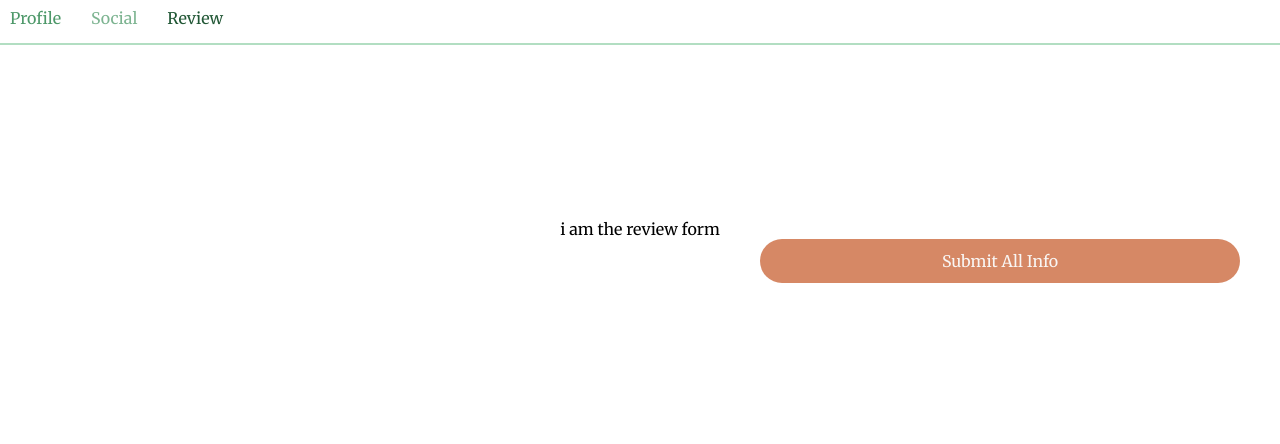
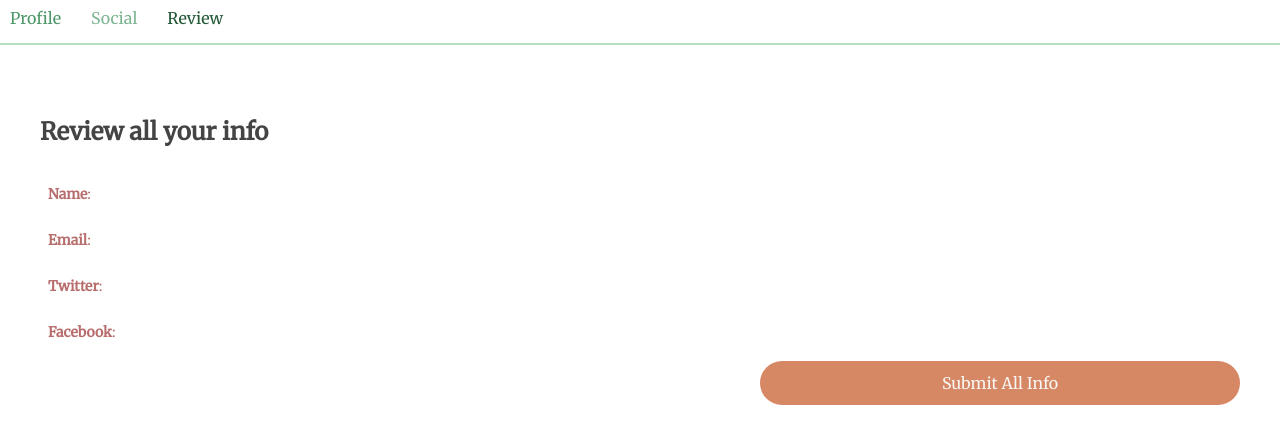
Before and after one commit to Artix9/20-react-apps, a React (Create React App) app in the folder B02-Multi-Step-Form/: page /review in a window 1280 px wide. Shown: the top 444 px of the page. Built offline with nearby package versions, Linux system fonts and the light colour scheme; the HTML template or start-up script is replaced by a standard one.

Commit message:
B02-3 Storing state with React Context

```diff
--- a/B02-Multi-Step-Form/src/components/SignupForm/1ProfileForm.js
+++ b/B02-Multi-Step-Form/src/components/SignupForm/1ProfileForm.js
@@ -1,6 +1,7 @@
 import React from "react";
 import { useForm } from "react-hook-form";
 import { useHistory } from "react-router";
+import { useSignupForm } from "./SignupFormContext";
 
 export default function ProfileForm() {
   const {
@@ -9,10 +10,10 @@
     formState: { errors },
   } = useForm();
   const history = useHistory();
+  const { profile, setProfile } = useSignupForm();
 
   function onSubmit(data) {
-    // do whatever we need here
-    console.log(data);
+    setProfile(data);
     history.push("/social");
   }
 
@@ -23,6 +24,7 @@
       <input
         type="text"
         placeholder="What's your name?"
+        defaultValue={profile.name}
         {...register("name", { required: true })}
       />
       {errors.name && <p>Name is required.</p>}
@@ -30,6 +32,7 @@
       <input
         type="text"
         placeholder="What's your email?"
+        defaultValue={profile.email}
         {...register("email", {
           required: true,
           pattern:
--- a/B02-Multi-Step-Form/src/components/SignupForm/2SocialForm.js
+++ b/B02-Multi-Step-Form/src/components/SignupForm/2SocialForm.js
@@ -1,6 +1,7 @@
 import React from "react";
 import { useForm } from "react-hook-form";
 import { useHistory } from "react-router-dom";
+import { useSignupForm } from "./SignupFormContext";
 
 export default function SocialForm() {
   const {
@@ -9,10 +10,10 @@
     formState: { errors },
   } = useForm();
   const history = useHistory();
+  const { social, setSocial } = useSignupForm();
 
   function onSubmit(data) {
-    // do whatever we need here
-    console.log(data);
+    setSocial(data);
     history.push("/review");
   }
 
@@ -23,6 +24,7 @@
       <input
         type="text"
         placeholder="What's your Twitter?"
+        defaultValue={social.twitter}
         {...register("twitter", { required: true })}
       />
       {errors.twitter && <p>Twitter is required.</p>}
@@ -30,6 +32,7 @@
       <input
         type="text"
         placeholder="What's your Facebook?"
+        defaultValue={social.facebook}
         {...register("facebook", {
           required: true,
         })}
--- a/B02-Multi-Step-Form/src/components/SignupForm/3Review.js
+++ b/B02-Multi-Step-Form/src/components/SignupForm/3Review.js
@@ -1,9 +1,36 @@
 import React from "react";
+import { useSignupForm } from "./SignupFormContext";
 
 export default function Review() {
+  const { profile, social } = useSignupForm();
+
+  function handleSubmit(e) {
+    e.preventDefault();
+
+    // const data = {...profile, ...social};
+    // axios.post('url-goes-here', data);
+
+    alert("you are submitting! congrats!");
+  }
+
   return (
-    <form>
-      i am the review form <input type="submit" value="Submit All Info" />
+    <form onSubmit={handleSubmit}>
+      <h2>Review all your info</h2>
+
+      <p>
+        <strong>Name</strong>: {profile.name}
+      </p>
+      <p>
+        <strong>Email</strong>: {profile.email}
+      </p>
+      <p>
+        <strong>Twitter</strong>: {social.twitter}
+      </p>
+      <p>
+        <strong>Facebook</strong>: {social.facebook}
+      </p>
+
+      <input type="submit" value="Submit All Info" />
     </form>
   );
 }
--- a/B02-Multi-Step-Form/src/components/SignupForm/SignupForm.js
+++ b/B02-Multi-Step-Form/src/components/SignupForm/SignupForm.js
@@ -1,12 +1,14 @@
-import React from "react";
+import React, { useState } from "react";
 import { Route, Switch } from "react-router-dom";
 import ProfileForm from "./1ProfileForm";
 import SocialForm from "./2SocialForm";
 import Review from "./3Review";
+import { SignupFormProvider } from "./SignupFormContext";
 import StepLinks from "./StepLinks";
 
 export default function SignupForm() {
   return (
+    <SignupFormProvider>
       <div className="signup-form">
         {/* show the steps and links */}
         <StepLinks />
@@ -18,5 +20,6 @@
           <Route path="/review" component={Review} />
         </Switch>
       </div>
+    </SignupFormProvider>
   );
 }
--- /dev/null
+++ b/B02-Multi-Step-Form/src/components/SignupForm/SignupFormContext.js
@@ -0,0 +1,17 @@
+import React, { createContext, useContext, useState } from "react";
+
+export const SignupFormContext = createContext();
+export const useSignupForm = () => useContext(SignupFormContext);
+
+export function SignupFormProvider({ children }) {
+  const [profile, setProfile] = useState({});
+  const [social, setSocial] = useState({});
+
+  return (
+    <SignupFormContext.Provider
+      value={{ profile, setProfile, social, setSocial }}
+    >
+      {children}
+    </SignupFormContext.Provider>
+  );
+}
```
Lines whose indentation alone changed are shown as unchanged.
